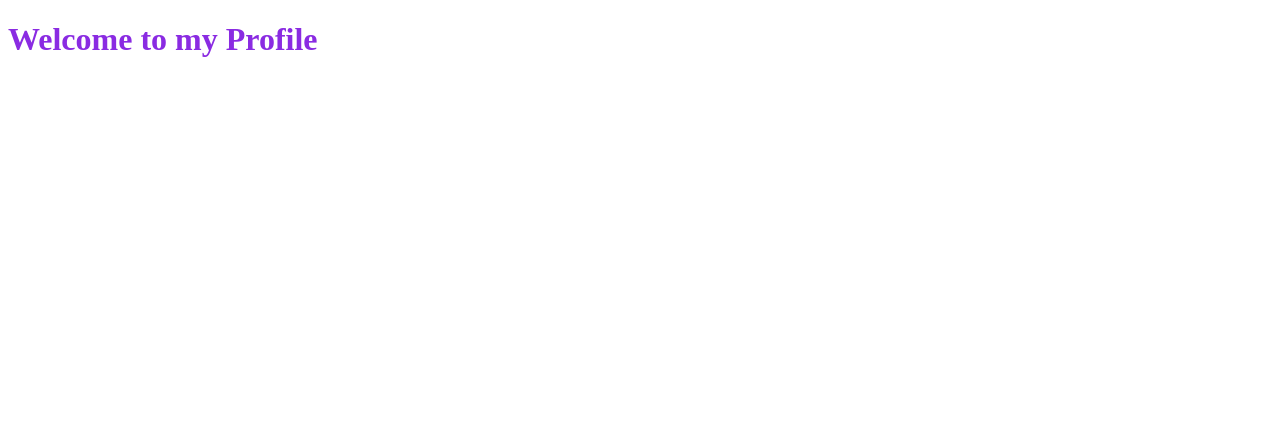
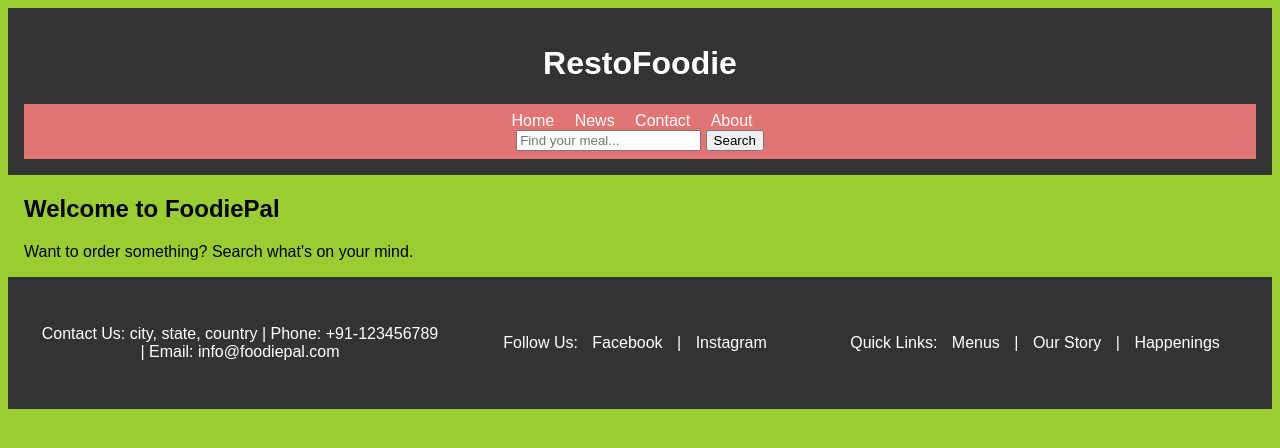
Before and after one commit to Yuvraj2021/Yuvraj2021.github.io, a plain HTML site: page index.html in a window 1280 px wide. Drawn offline with Linux system fonts and the light colour scheme.

Commit message:
update index to food app

```diff
--- a/index.html
+++ b/index.html
@@ -1,13 +1,110 @@
 <!DOCTYPE html>
 <html lang="en">
-    <head>
-        <title>Profile</title>
-        <meta charset="UTF-8">
-        <meta name="viewport" content="width=device-width, initial-scale=1">
-        <link href="css/style.css" rel="stylesheet">
-    </head>
-    <body>
-    <h1 style="color: blueviolet;">Welcome to my Profile</h1>
+<head>
+    <meta charset="UTF-8">
+    <meta name="viewport" content="width=device-width, initial-scale=1.0">
+    <title>RestoFoodie</title>
+    <style>
+        /* Styles for footer */
+        .footer-container {
+            display: flex;
+            justify-content: space-between;
+            align-items: center;
+            padding: 1em;
+            background-color: #333;
+            color: white;
+        }
+        .footer-container span,
+        .footer-container a {
+            margin: 0 10px;
+        }
+        .footer-container a {
+            color: #fff;
+            text-decoration: none;
+        }
+        @media (max-width: 600px) {
+            .footer-container {
+                flex-direction: column;
+                text-align: center;
+            }
+            .footer-container span {
+                margin-bottom: 10px;
+            }
+        }
+        /* Styles for body, header, nav, and container */
+        body {
+            font-family: Arial, sans-serif;
+        }
+        header, footer {
+            background-color: #333;
+            color: white;
+            text-align: center;
+            padding: 1em;
+        }
+        nav {
+            background: #e37474;
+            padding: 0.5em;
+        }
+        nav ul {
+            list-style-type: none;
+            margin: 0;
+            padding: 0;
+        }
+        nav ul li {
+            display: inline;
+            margin-right: 1em;
+        }
+        nav ul li a {
+            color: white;
+            text-decoration: none;
+        }
+        .container {
+            margin: 1em;
+        }
+    </style>
 
-    </body>
+</head>
+<body style="background-color: yellowgreen;">
+    <header>
+        <h1>RestoFoodie</h1>
+        <nav>
+            <ul>
+                <li><a href="#home">Home</a></li>
+                <li><a href="#news">News</a></li>
+                <li><a href="#contact">Contact</a></li>
+                <li><a href="#about">About</a></li>
+            </ul>
+            <input type="search" id="searchBar" placeholder="Find your meal...">
+            <button onclick="search()">Search</button>
+        </nav>
+    </header>
+    <main>
+        <div class="container">
+            <h2>Welcome to FoodiePal</h2>
+            <p>Want to order something? Search what's on your mind.</p>
+        </div>
+
+    </main>
+    <footer>
+        <div class="footer-container" style="display: flex; justify-content: center; align-items: center; flex-wrap: wrap; text-align: center;">
+            <div class="footer-section" style="flex: 1; min-width: 200px;">
+                <p>Contact Us: city, state, country | Phone: +91-123456789 | Email: info@foodiepal.com</p>
+            </div>
+            <div class="footer-section" style="flex: 1; min-width: 200px;">
+                <p>Follow Us:
+                    <a href="https://www.facebook.com/restofoodie" target="_blank">Facebook</a> |
+                    <a href="https://www.instagram.com/restofoodie" target="_blank">Instagram</a>
+                </p>
+            </div>
+            <div class="footer-section" style="flex: 1; min-width: 200px;">
+                <p>Quick Links:
+                    <a href="#menus">Menus</a> |
+                    <a href="#our-story">Our Story</a> |
+                    <a href="#happenings">Happenings</a>
+                </p>
+            </div>
+        </div>
+    </footer>
+    <script src="scripts.js"></script>
+</body>
 </html>
```
